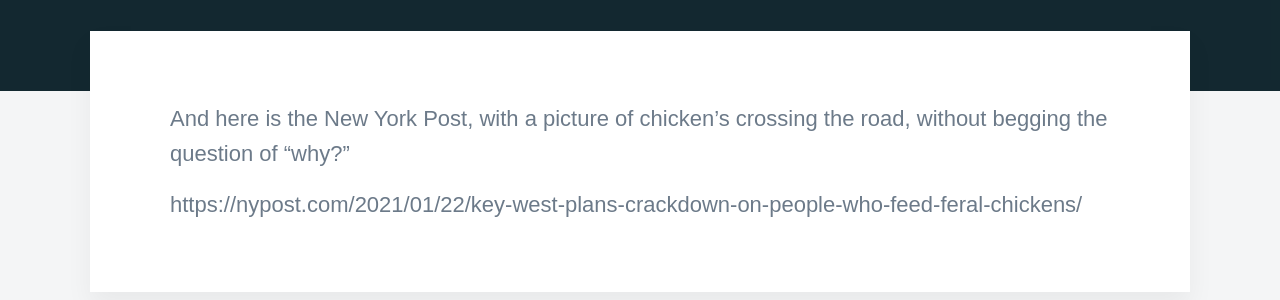
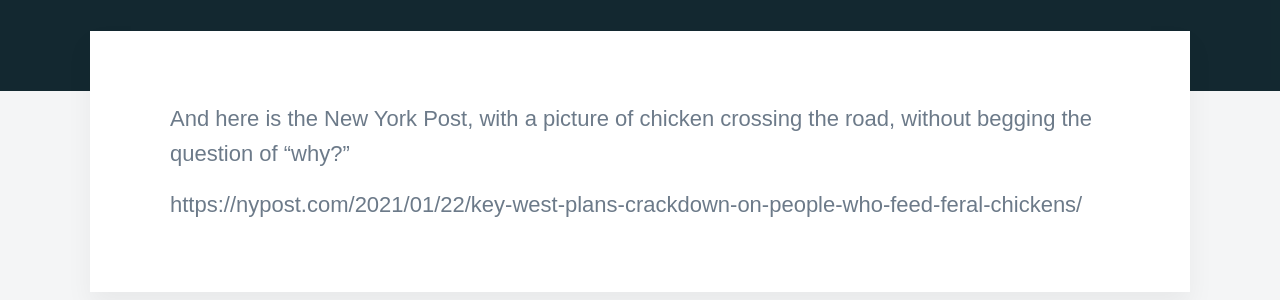
Before and after one commit to aviolette/aviolette.github.io, a Jekyll site: the page built from _posts/2021-01-22-an-opportunity-missed.md, in a window 1280 px wide. Shown: the part 429-729 px from the top of the page. Built offline with Jekyll 4.4.1, drawn with Linux system fonts in a browser that asks for light colours; nearby versions of some CDN libraries; some web fonts are replaced.

Commit message:
spelling

```diff
--- a/_posts/2021-01-22-an-opportunity-missed.md
+++ b/_posts/2021-01-22-an-opportunity-missed.md
@@ -5,7 +5,7 @@ tags: news
 
 ---
 
-And here is the New York Post, with a picture of chicken's crossing the road, without begging the
+And here is the New York Post, with a picture of chicken crossing the road, without begging the
 question of "why?"
 
 https://nypost.com/2021/01/22/key-west-plans-crackdown-on-people-who-feed-feral-chickens/
```
